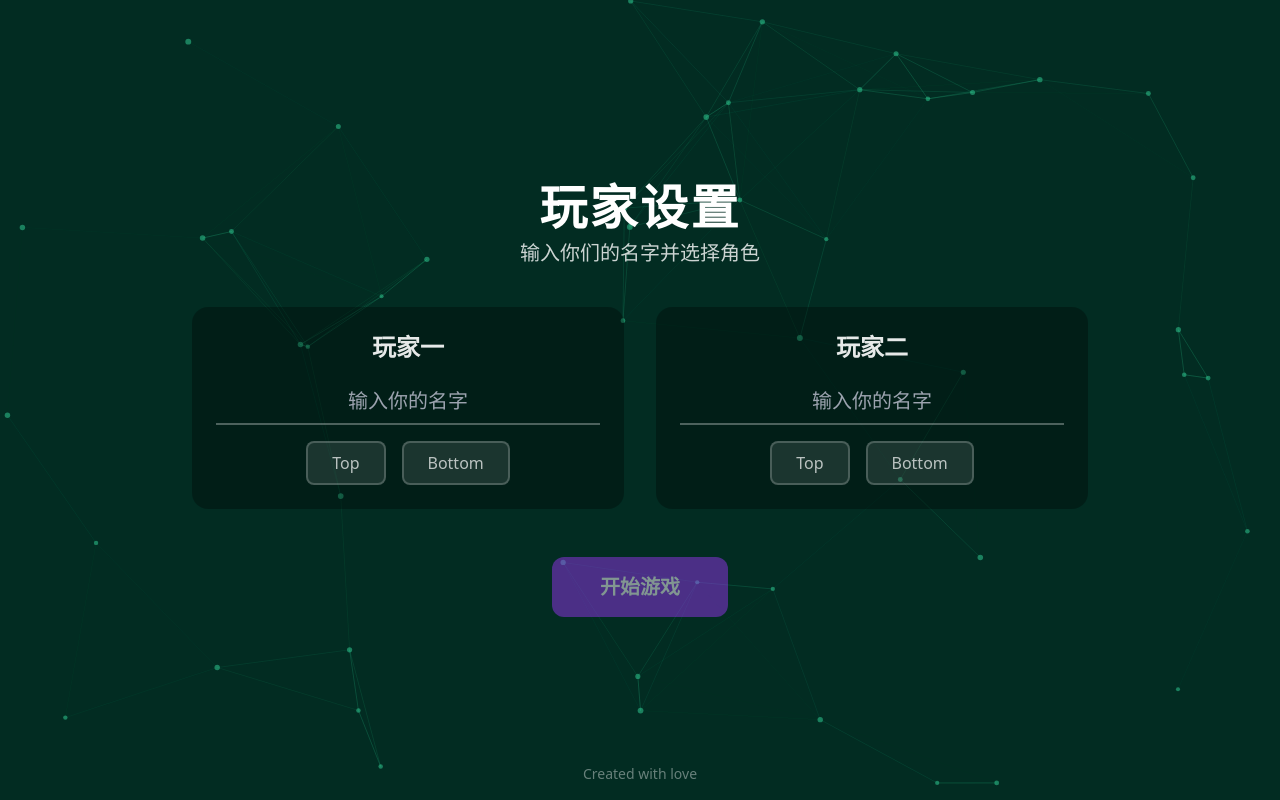
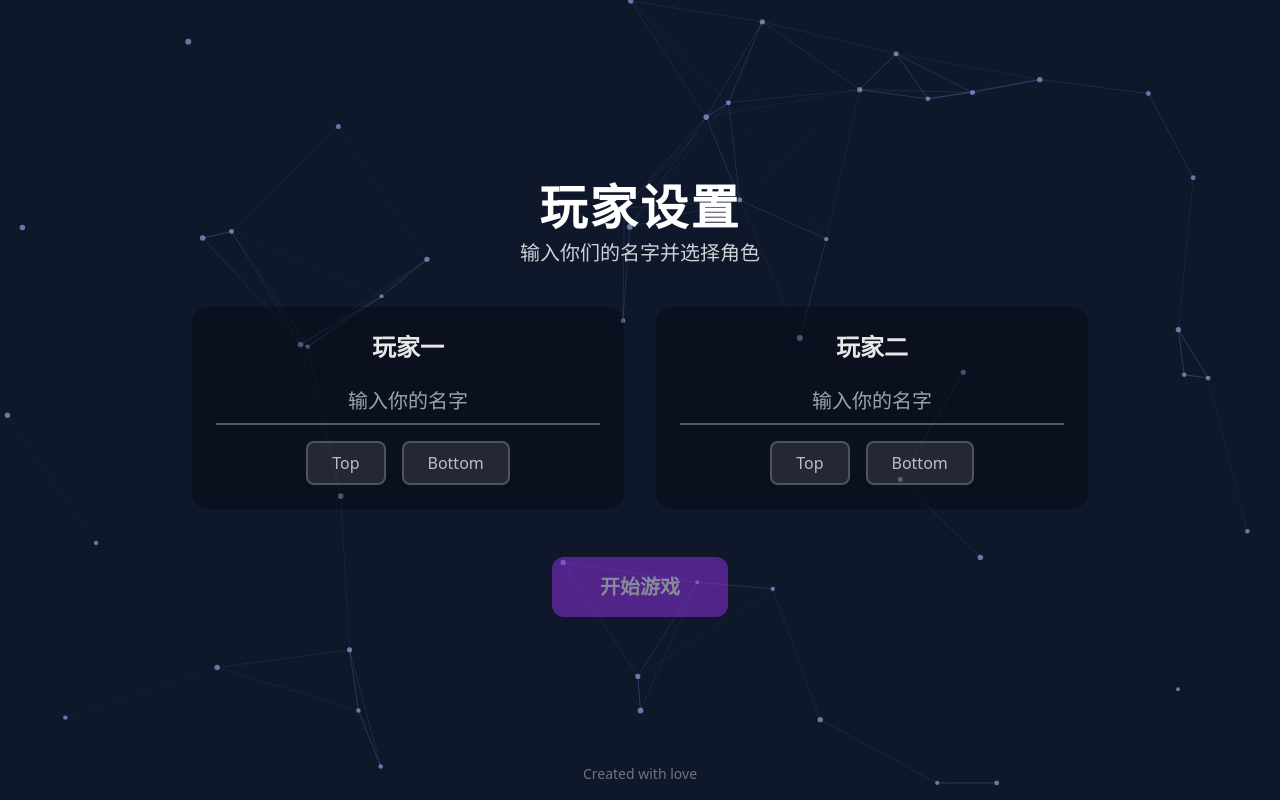
Before and after one commit to Timcooking/couple-game, a React (Vite) app: page / in a window 1280 px wide. Built offline with nearby package versions, Linux system fonts and the light colour scheme.

Commit message:
feat: Update gentle level theme to indigo
Refactors the 'gentle' level theme to use an indigo color palette instead of emerald. This change updates the background, particle, and line colors to create a more subtle and mysterious visual for the initial game level.

```diff
--- a/components/DynamicBackground.tsx
+++ b/components/DynamicBackground.tsx
@@ -18,15 +18,15 @@ const backgroundOptions: Record<Level, {
     background: string;
 }> = {
   gentle: {
-    particleColor: 'rgba(52, 211, 153, 0.5)', // Emerald 400
-    lineColor: 'rgba(52, 211, 153, 0.1)',
+    particleColor: 'rgba(165, 180, 252, 0.6)', // Indigo 300
+    lineColor: 'rgba(165, 180, 252, 0.15)',
     particleAmount: 50,
     defaultRadius: 2,
     variantRadius: 1,
     defaultSpeed: 0.5,
     variantSpeed: 0.5,
     linkRadius: 200,
-    background: '#022c22' // Deep Emerald (Visible Green tint)
+    background: '#0f172a' // Slate 900 (Deep mysterious blue/black)
   },
   warming: {
     particleColor: 'rgba(251, 146, 60, 0.8)', // Orange 400
--- a/types.ts
+++ b/types.ts
@@ -24,10 +24,10 @@ export interface LevelDetail {
 export const LEVEL_DETAILS: Record<Level, LevelDetail> = {
   gentle: {
     name: '温和',
-    className: 'from-emerald-400 to-cyan-500 hover:from-emerald-500 hover:to-cyan-600',
-    flatClassName: 'bg-emerald-600 hover:bg-emerald-500',
-    borderColor: 'border-purple-400/50',
-    shadowColor: 'shadow-purple-500/40'
+    className: 'from-indigo-500 to-violet-600 hover:from-indigo-600 hover:to-violet-700',
+    flatClassName: 'bg-indigo-600 hover:bg-indigo-500',
+    borderColor: 'border-indigo-400/50',
+    shadowColor: 'shadow-indigo-500/40'
   },
   warming: {
     name: '进阶',
```
